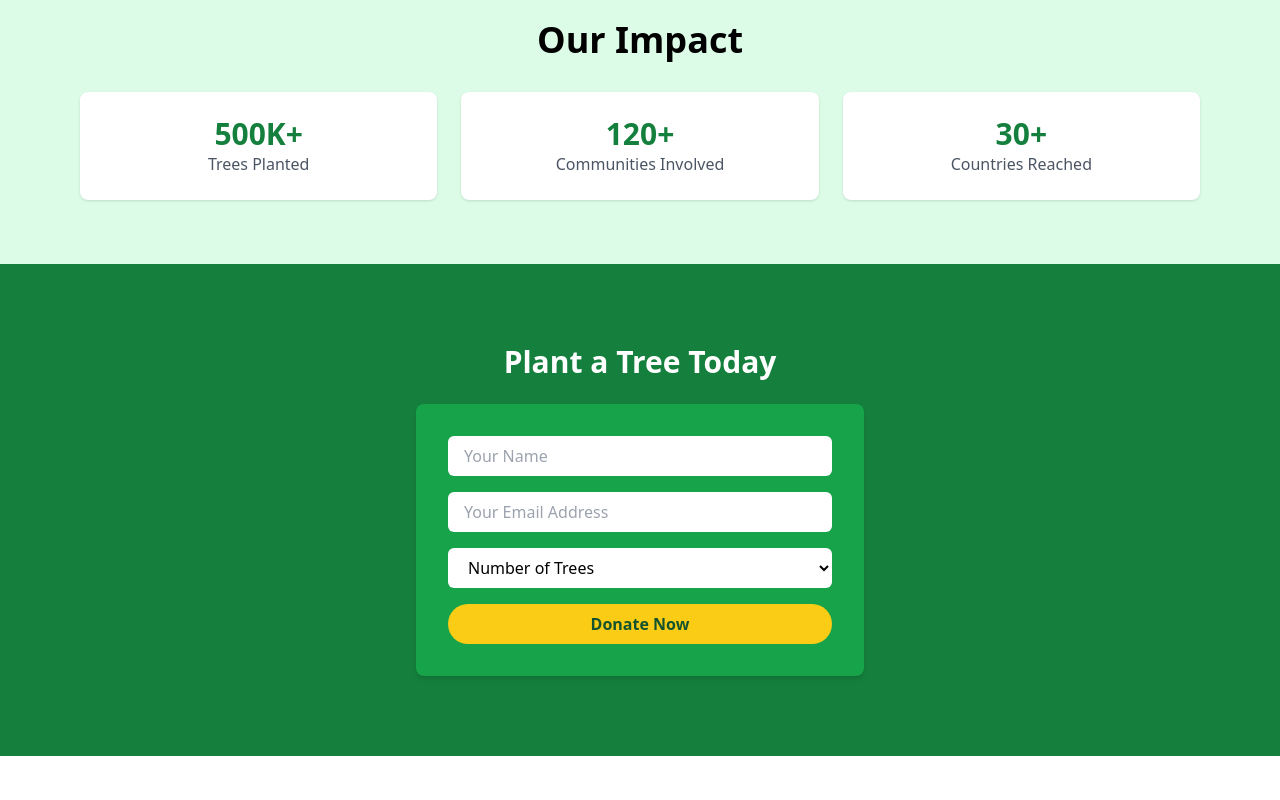
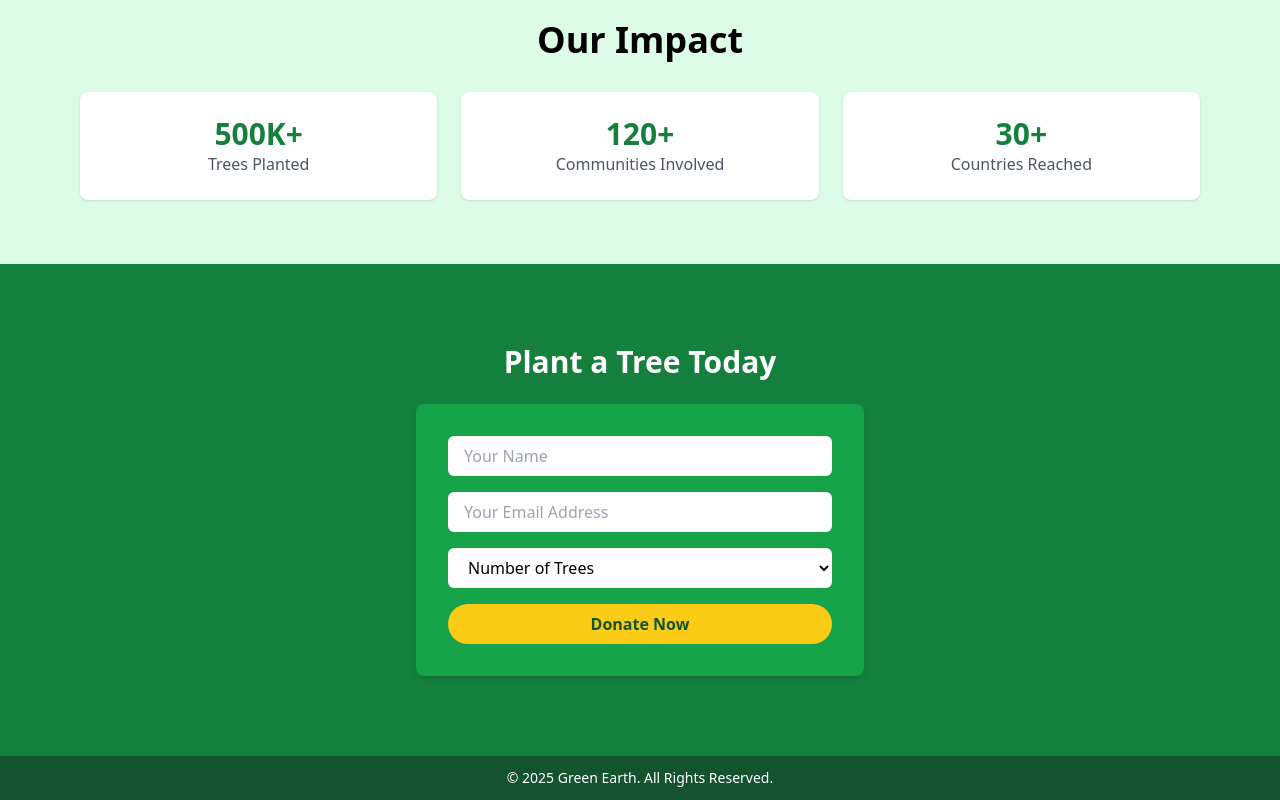
Before and after one commit to towhiduzzaman-plabon/assainment-006, a plain HTML site: page index.html in a window 1280 px wide. Shown: the part 1435-2235 px from the top of the page. Before the commit the page ends 2191 px from the top, so only its background shows below. Drawn offline with nearby package versions, Linux system fonts and the light colour scheme.

Commit message:
added footer section

```diff
--- a/index.html
+++ b/index.html
@@ -190,3 +190,12 @@
     </form>
   </div>
 </section>
+
+<!-- footer section  -->
+<footer class="bg-green-900 text-center text-white text-sm py-3">
+  © 2025 Green Earth. All Rights Reserved.
+</footer>
+
+
+</body>
+</html>
```
